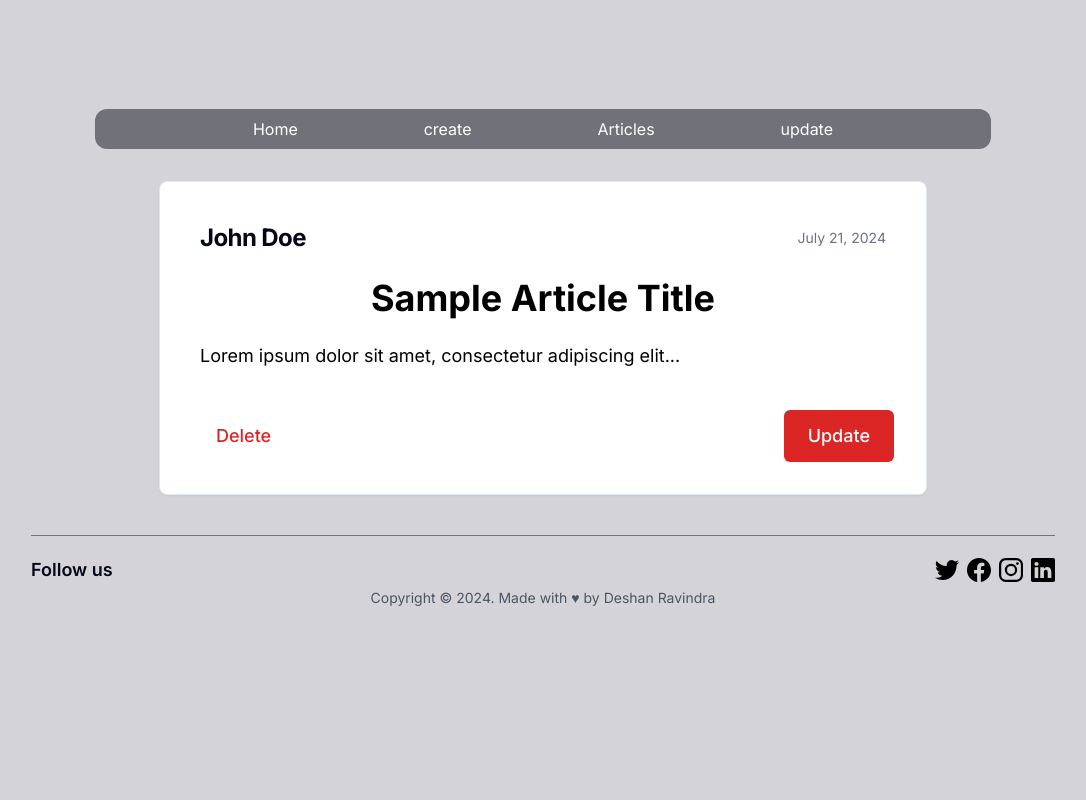
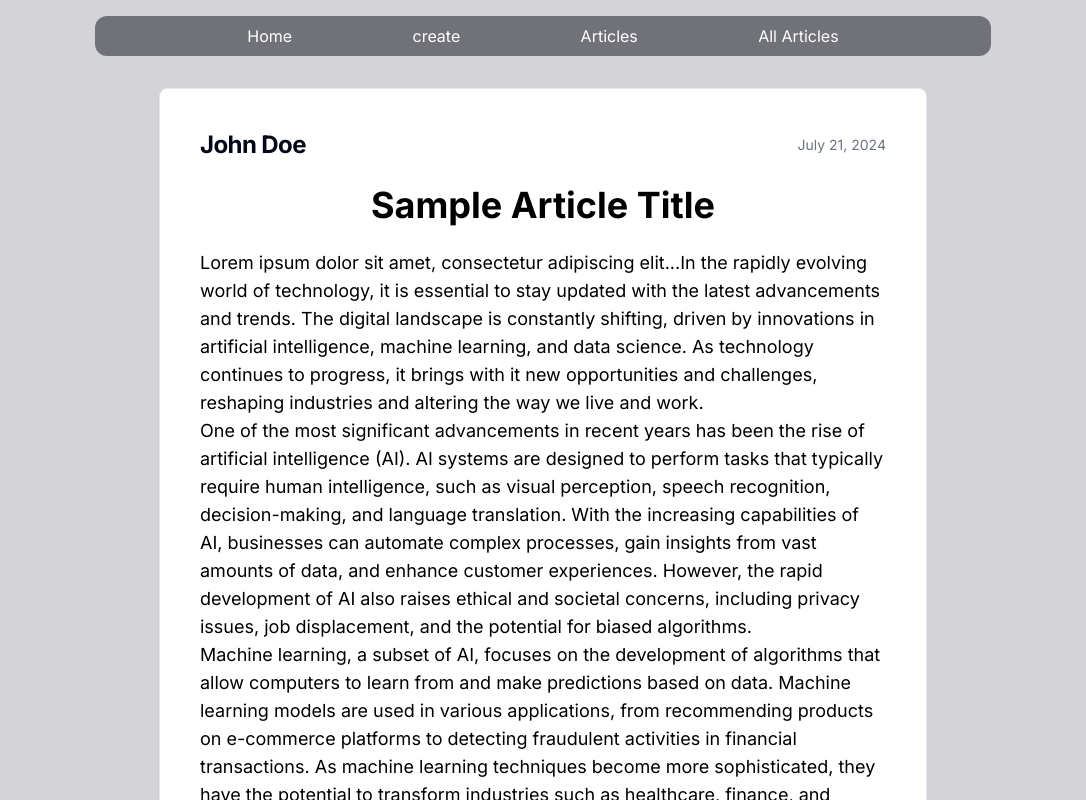
Before and after one commit to deshan-ravin/Article-Dashboard-2, a Next.js app in the folder frontend/: page /article in a window 1280 px wide. Shown: the top 800 px of the page, without its empty margins (97-1183 px from the left). Built offline with nearby package versions, Linux system fonts and the light colour scheme.

Commit message:
article to update use state

```diff
--- a/frontend/src/app/article/page.tsx
+++ b/frontend/src/app/article/page.tsx
@@ -4,12 +4,17 @@ import { Footer } from "@/components/footer";
 import DeleteBtn from "@/components/deletebtn";
 import Link from "next/link";
 
-export default function UserPage() {
+export default function ArticlePage() {
   // Define the author name, date created, title, and content variables
   const authorName = "John Doe";
   const dateCreated = "July 21, 2024";
   const articleTitle = "Sample Article Title";
-  const articleContent = `Lorem ipsum dolor sit amet, consectetur adipiscing elit...`;
+  const articleContent = `Lorem ipsum dolor sit amet, consectetur adipiscing elit...In the rapidly evolving world of technology, it is essential to stay updated with the latest advancements and trends. The digital landscape is constantly shifting, driven by innovations in artificial intelligence, machine learning, and data science. As technology continues to progress, it brings with it new opportunities and challenges, reshaping industries and altering the way we live and work.
+One of the most significant advancements in recent years has been the rise of artificial intelligence (AI). AI systems are designed to perform tasks that typically require human intelligence, such as visual perception, speech recognition, decision-making, and language translation. With the increasing capabilities of AI, businesses can automate complex processes, gain insights from vast amounts of data, and enhance customer experiences. However, the rapid development of AI also raises ethical and societal concerns, including privacy issues, job displacement, and the potential for biased algorithms.
+Machine learning, a subset of AI, focuses on the development of algorithms that allow computers to learn from and make predictions based on data. Machine learning models are used in various applications, from recommending products on e-commerce platforms to detecting fraudulent activities in financial transactions. As machine learning techniques become more sophisticated, they have the potential to transform industries such as healthcare, finance, and transportation
+Data science is another critical field that plays a crucial role in harnessing the power of data. Data scientists analyze and interpret complex data sets to extract valuable insights and inform decision-making. They use statistical methods, data visualization tools, and programming languages to uncover patterns and trends that can drive business strategies and improve operational efficiency. With the explosion of data generated by digital devices and online activities, the demand for skilled data scientists continues to grow.
+In addition to these technological advancements, the rise of the Internet of Things (IoT) has further expanded the scope of digital innovation. IoT refers to the network of interconnected devices that communicate and share data with each other. From smart home appliances to wearable fitness trackers, IoT devices are becoming increasingly prevalent in everyday life. They offer convenience, efficiency, and personalized experiences, but also present challenges related to security and data privacy.
+As we look to the future, it is clear that technology will continue to shape our world in profound ways. Staying informed about emerging trends and advancements is crucial for individuals and organizations seeking to navigate the complexities of the digital age. Embracing innovation, while also addressing the ethical and practical implications, will be key to harnessing the full potential of technology and creating a positive impact on society.`;
 
   return (
     <main className="flex min-h-screen flex-col items-center justify-center pt-25 pb-24 pl-24 pr-24 bg-zinc-300">
--- a/frontend/src/app/update/page.tsx
+++ b/frontend/src/app/update/page.tsx
@@ -1,30 +1,36 @@
+"use client";
+
 import Navbar from "@/components/nav";
 import { Card, CardHeader, CardContent, CardDescription, CardTitle } from "@/components/ui/card";
 import { Input } from "@/components/ui/input";
 import { Label } from "@/components/ui/label";
 import { Textarea } from "@/components/ui/textarea";
 import { Footer } from "@/components/footer";
-import { useRouter } from "next/router";
+import { useRouter } from "next/navigation";
 import { useEffect, useState } from "react";
 
 export default function UpdateArticle() {
   const router = useRouter();
-  const { author, date, title, content } = router.query;
-
-  // States to hold form data
   const [authorName, setAuthorName] = useState("");
   const [dateCreated, setDateCreated] = useState("");
   const [articleTitle, setArticleTitle] = useState("");
   const [articleContent, setArticleContent] = useState("");
 
   useEffect(() => {
-    if (router.isReady) {
-      setAuthorName(author || "");
-      setDateCreated(date || "");
-      setArticleTitle(title || "");
-      setArticleContent(content || "");
+    // Example of query params extraction (replace with your actual logic)
+    const url = new URL(window.location.href);
+    const author = url.searchParams.get('author');
+    const date = url.searchParams.get('date');
+    const title = url.searchParams.get('title');
+    const content = url.searchParams.get('content');
+
+    if (author && date && title && content) {
+      setAuthorName(author);
+      setDateCreated(date);
+      setArticleTitle(title);
+      setArticleContent(content);
     }
-  }, [router.isReady, author, date, title, content]);
+  }, []);
 
   return (
     <main className="flex min-h-screen flex-col items-center justify-center pt-25 pb-24 pl-24 pr-24 bg-zinc-300">
--- a/frontend/src/components/nav.tsx
+++ b/frontend/src/components/nav.tsx
@@ -25,8 +25,8 @@ const Navbar = () => {
             </Link>
           </li>
           <li>
-            <Link href="/update" className=" hover:text-red-500">
-              <p>update</p>
+            <Link href="/" className=" hover:text-red-500">
+              <p>All Articles</p>
             </Link>
           </li>
         </ul>
```
